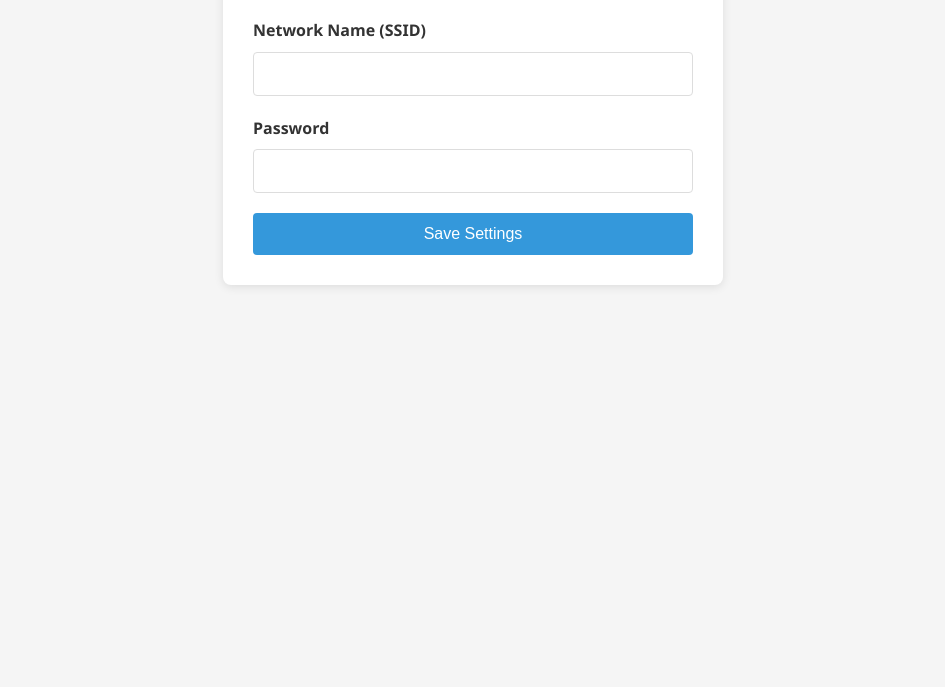
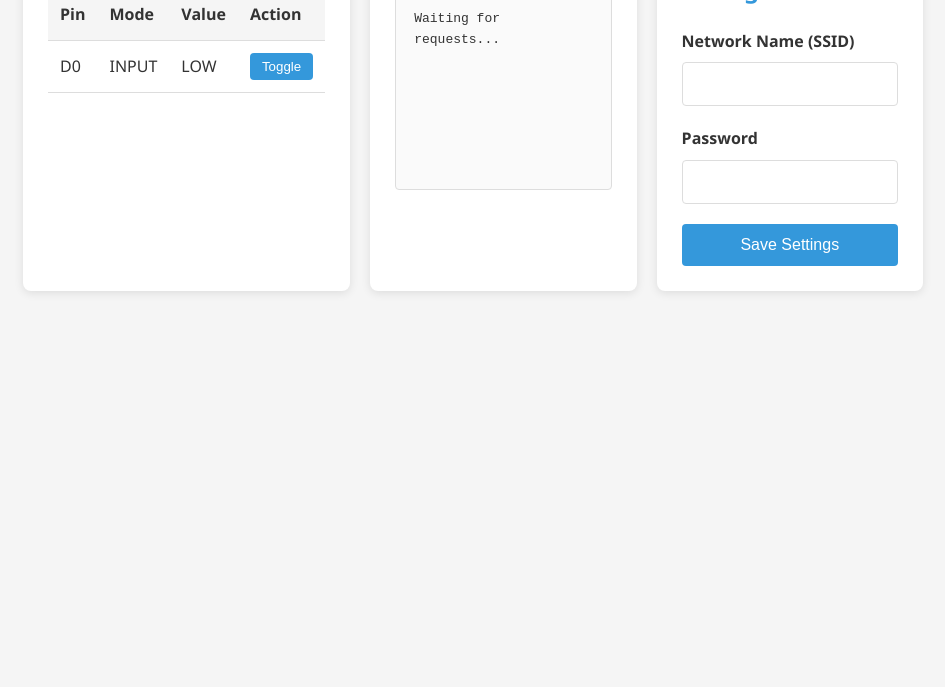
Before and after one commit to mokoserver/MOKO_ESP, a plain HTML site: page data/index.html in a window 1280 px wide. Shown: the part 113-800 px from the top of the page, without its empty margins (167-1112 px from the left). Drawn offline with Linux system fonts and the light colour scheme.

Commit message:
Улучшен интерфейс

```diff
--- a/data/index.html
+++ b/data/index.html
@@ -3,12 +3,47 @@
 <head>
     <meta charset="UTF-8">
     <meta name="viewport" content="width=device-width, initial-scale=1.0">
-    <title>WiFi Configuration</title>
+    <title>ESP8266 Control Panel</title>
     <link rel="stylesheet" href="/style.css">
 </head>
 <body>
     <div class="container">
-        <h1>WiFi Configuration</h1>
+        <!-- Блок 1: Таблица GPIO -->
+        <div class="block">
+            <h2>GPIO Status</h2>
+            <table class="gpio-table">
+                <thead>
+                    <tr>
+                        <th>Pin</th>
+                        <th>Mode</th>
+                        <th>Value</th>
+                        <th>Action</th>
+                    </tr>
+                </thead>
+                <tbody>
+                    <tr>
+                        <td>D0</td>
+                        <td>INPUT</td>
+                        <td>LOW</td>
+                        <td><button class="gpio-btn">Toggle</button></td>
+                    </tr>
+                    <!-- Добавьте больше строк по необходимости -->
+                </tbody>
+            </table>
+        </div>
+
+        <!-- Блок 2: Лог запросов -->
+        <div class="block">
+            <h2>Request Monitor</h2>
+            <div class="request-log" id="requestLog">
+                <!-- Сюда будут добавляться запросы через JavaScript -->
+                <div class="log-entry">Waiting for requests...</div>
+            </div>
+        </div>
+
+        <!-- Блок 3: Настройки WiFi -->
+        <div class="block">
+            <h2>WiFi Configuration</h2>
             <form action="/save" method="POST">
                 <div class="form-group">
                     <label for="ssid">Network Name (SSID)</label>
@@ -21,5 +56,24 @@
                 <button type="submit">Save Settings</button>
             </form>
         </div>
+    </div>
+
+    <script>
+        // Простой пример для логирования запросов
+        function logRequest(method, data) {
+            const logElement = document.getElementById('requestLog");
+            const entry = document.createElement('div');
+            entry.className = 'log-entry';
+            entry.textContent = `${new Date().toLocaleTimeString()}: ${method} - ${JSON.stringify(data)}`;
+            logElement.prepend(entry);
+
+            // Ограничиваем количество записей
+            if (logElement.children.length > 10) {
+                logElement.removeChild(logElement.lastChild);
+            }
+        }
+
+        // В реальном проекте здесь будет WebSocket или AJAX для получения данных
+    </script>
 </body>
 </html>
--- a/data/style.css
+++ b/data/style.css
@@ -4,6 +4,7 @@
     --background-color: #f5f5f5;
     --text-color: #333;
     --error-color: #e74c3c;
+    --border-color: #ddd;
 }
 
 * {
@@ -21,20 +22,83 @@ body {
 }
 
 .container {
-    max-width: 500px;
+    max-width: 900px;
     margin: 0 auto;
+    display: grid;
+    grid-template-columns: 1fr;
+    gap: 20px;
+}
+
+.block {
     background: white;
-    padding: 30px;
+    padding: 25px;
     border-radius: 8px;
     box-shadow: 0 2px 10px rgba(0, 0, 0, 0.1);
 }
 
+h1, h2 {
+    color: var(--primary-color);
+    margin-bottom: 20px;
+}
+
 h1 {
     text-align: center;
-    margin-bottom: 30px;
-    color: var(--primary-color);
+    grid-column: 1 / -1;
 }
 
+/* Стили для таблицы GPIO */
+.gpio-table {
+    width: 100%;
+    border-collapse: collapse;
+    margin-bottom: 15px;
+}
+
+.gpio-table th,
+.gpio-table td {
+    padding: 12px;
+    text-align: left;
+    border-bottom: 1px solid var(--border-color);
+}
+
+.gpio-table th {
+    background-color: var(--background-color);
+}
+
+.gpio-btn {
+    padding: 6px 12px;
+    background-color: var(--primary-color);
+    color: white;
+    border: none;
+    border-radius: 4px;
+    cursor: pointer;
+    transition: background-color 0.3s;
+}
+
+.gpio-btn:hover {
+    background-color: var(--secondary-color);
+}
+
+/* Стили для лога запросов */
+.request-log {
+    height: 200px;
+    overflow-y: auto;
+    border: 1px solid var(--border-color);
+    border-radius: 4px;
+    padding: 10px;
+    background-color: #fafafa;
+    font-family: monospace;
+}
+
+.log-entry {
+    padding: 8px;
+    border-bottom: 1px solid var(--border-color);
+}
+
+.log-entry:last-child {
+    border-bottom: none;
+}
+
+/* Стили формы (оставлены как были) */
 .form-group {
     margin-bottom: 20px;
 }
@@ -49,7 +113,7 @@ input[type="text"],
 input[type="password"] {
     width: 100%;
     padding: 12px;
-    border: 1px solid #ddd;
+    border: 1px solid var(--border-color);
     border-radius: 4px;
     font-size: 16px;
     transition: border 0.3s;
@@ -61,7 +125,7 @@ input[type="password"]:focus {
     outline: none;
 }
 
-button {
+button[type="submit"] {
     width: 100%;
     padding: 12px;
     background-color: var(--primary-color);
@@ -73,17 +137,27 @@ button {
     transition: background-color 0.3s;
 }
 
-button:hover {
+button[type="submit"]:hover {
     background-color: var(--secondary-color);
 }
 
-/* Mobile styles */
-@media (max-width: 600px) {
+/* Адаптивность */
+@media (min-width: 768px) {
     .container {
-        padding: 20px;
+        grid-template-columns: repeat(2, 1fr);
     }
 
-    body {
-        padding: 10px;
+    .block:last-child {
+        grid-column: 1 / -1;
     }
 }
+
+@media (min-width: 1024px) {
+    .container {
+        grid-template-columns: repeat(3, 1fr);
+    }
+
+    .block:last-child {
+        grid-column: auto;
+    }
+}
```
Lines whose indentation alone changed are shown as unchanged.
